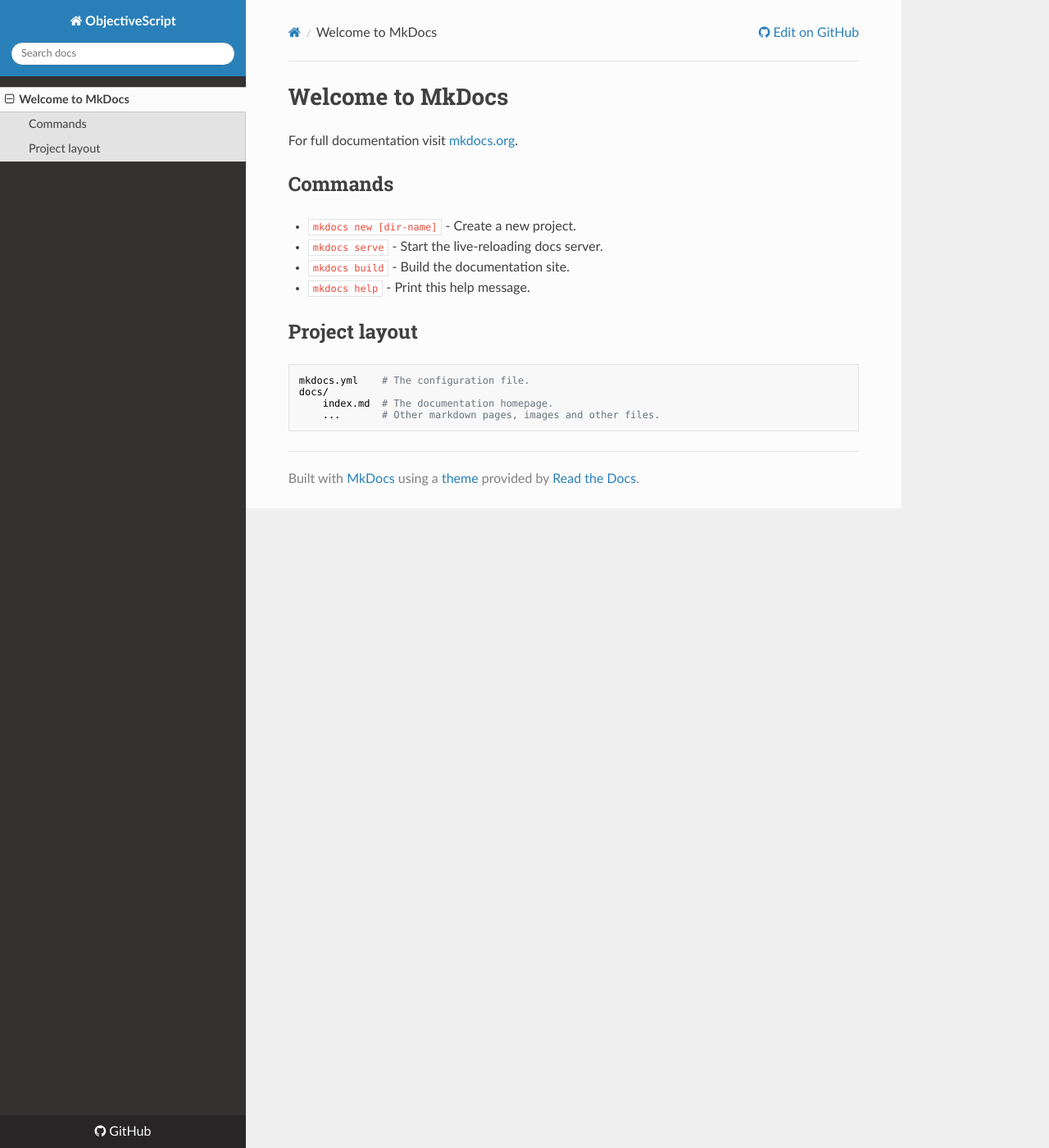
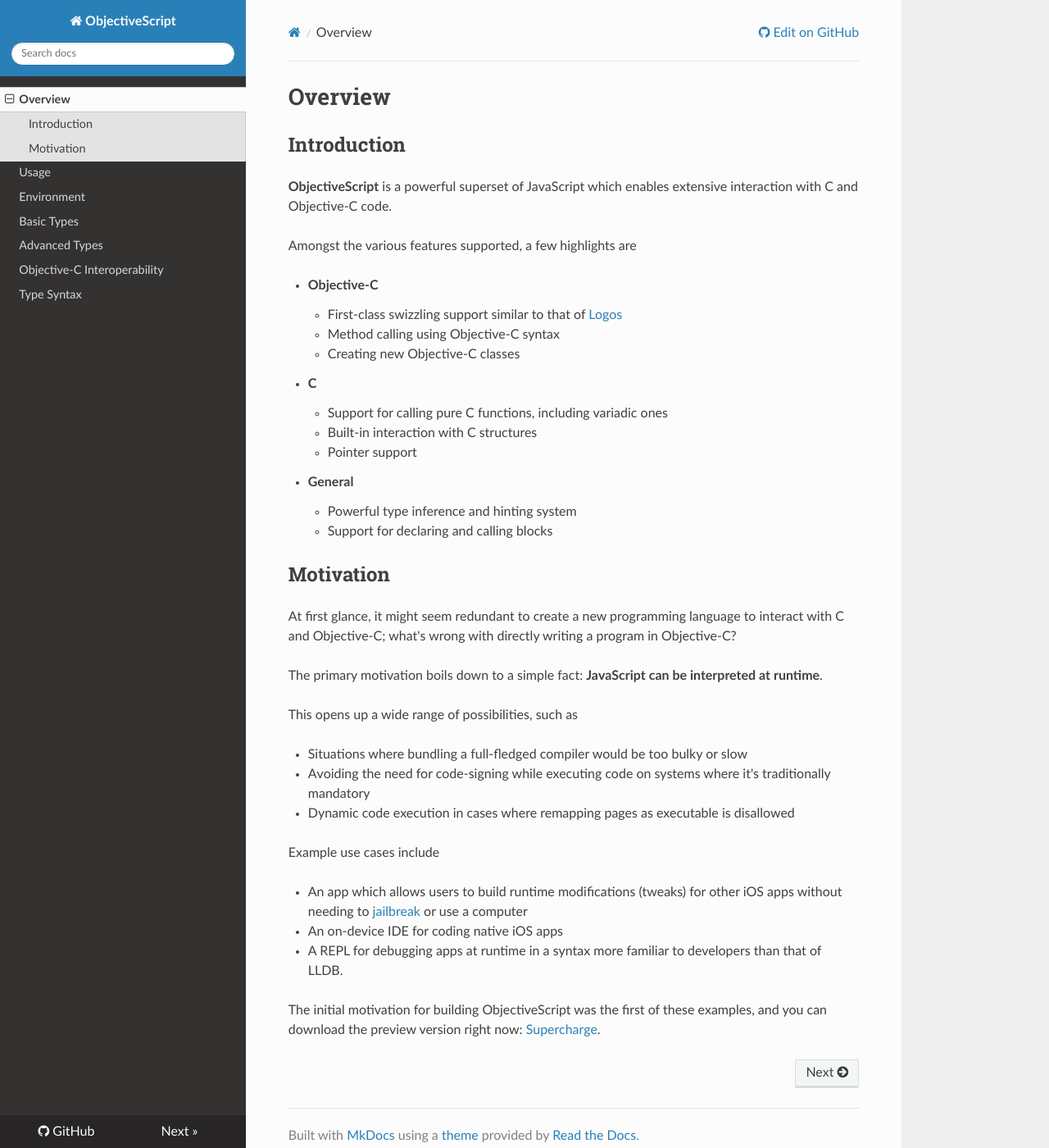
Before and after one commit to SuperchargeApp/objs-docs, an MkDocs documentation site: the page built from docs/index.md, in a window 1280 px wide and 1400 px high. Shown: the whole window at 82% size. Built offline with MkDocs 1.6.1, drawn with Linux system fonts in a browser that asks for light colours; nearby versions of some CDN libraries.

Commit message:
Add initial documentation

```diff
--- a/docs/index.md
+++ b/docs/index.md
@@ -1,17 +1,39 @@
-# Welcome to MkDocs
+# Overview
 
-For full documentation visit [mkdocs.org](https://mkdocs.org).
+## Introduction
 
-## Commands
+**ObjectiveScript** is a powerful superset of JavaScript which enables extensive interaction with C and Objective-C code.
 
-* `mkdocs new [dir-name]` - Create a new project.
-* `mkdocs serve` - Start the live-reloading docs server.
-* `mkdocs build` - Build the documentation site.
-* `mkdocs help` - Print this help message.
+Amongst the various features supported, a few highlights are
 
-## Project layout
+- **Objective-C**
+    - First-class swizzling support similar to that of [Logos](https://github.com/theos/logos/wiki)
+    - Method calling using Objective-C syntax
+    - Creating new Objective-C classes
+- **C**
+    - Support for calling pure C functions, including variadic ones
+    - Built-in interaction with C structures
+    - Pointer support
+- **General**
+    - Powerful type inference and hinting system
+    - Support for declaring and calling blocks
 
-    mkdocs.yml    # The configuration file.
-    docs/
-        index.md  # The documentation homepage.
-        ...       # Other markdown pages, images and other files.
+## Motivation
+
+At first glance, it might seem redundant to create a new programming language to interact with C and Objective-C; what's wrong with directly writing a program in Objective-C?
+
+The primary motivation boils down to a simple fact: **JavaScript can be interpreted at runtime**.
+
+This opens up a wide range of possibilities, such as
+
+- Situations where bundling a full-fledged compiler would be too bulky or slow
+- Avoiding the need for code-signing while executing code on systems where it's traditionally mandatory
+- Dynamic code execution in cases where remapping pages as executable is disallowed
+
+Example use cases include
+
+- An app which allows users to build runtime modifications (tweaks) for other iOS apps without needing to [jailbreak](https://en.wikipedia.org/wiki/IOS_jailbreaking) or use a computer
+- An on-device IDE for coding native iOS apps
+- A REPL for debugging apps at runtime in a syntax more familiar to developers than that of LLDB.
+
+The initial motivation for building ObjectiveScript was the first of these examples, and you can download the preview version right now: [Supercharge](https://supercharge.app).
--- a/mkdocs.yml
+++ b/mkdocs.yml
@@ -2,3 +2,11 @@ site_name: ObjectiveScript
 site_url: https://objs.dev
 repo_url: https://github.com/kabiroberai/objs-docs
 theme: readthedocs
+nav:
+  - Overview: index.md
+  - Usage: usage.md
+  - Environment: environment.md
+  - Basic Types: basic-types.md
+  - Advanced Types: advanced-types.md
+  - Objective-C Interoperability: objc-interop.md
+  - Type Syntax: type-syntax.md
```
Also changed, not shown: docs/advanced-types.md (added, +149 -0 lines), docs/basic-types.md (added, +36 -0 lines), docs/environment.md (added, +21 -0 lines), docs/objc-interop.md (added, +174 -0 lines), docs/type-syntax.md (added, +61 -0 lines), docs/usage.md (added, +29 -0 lines).
